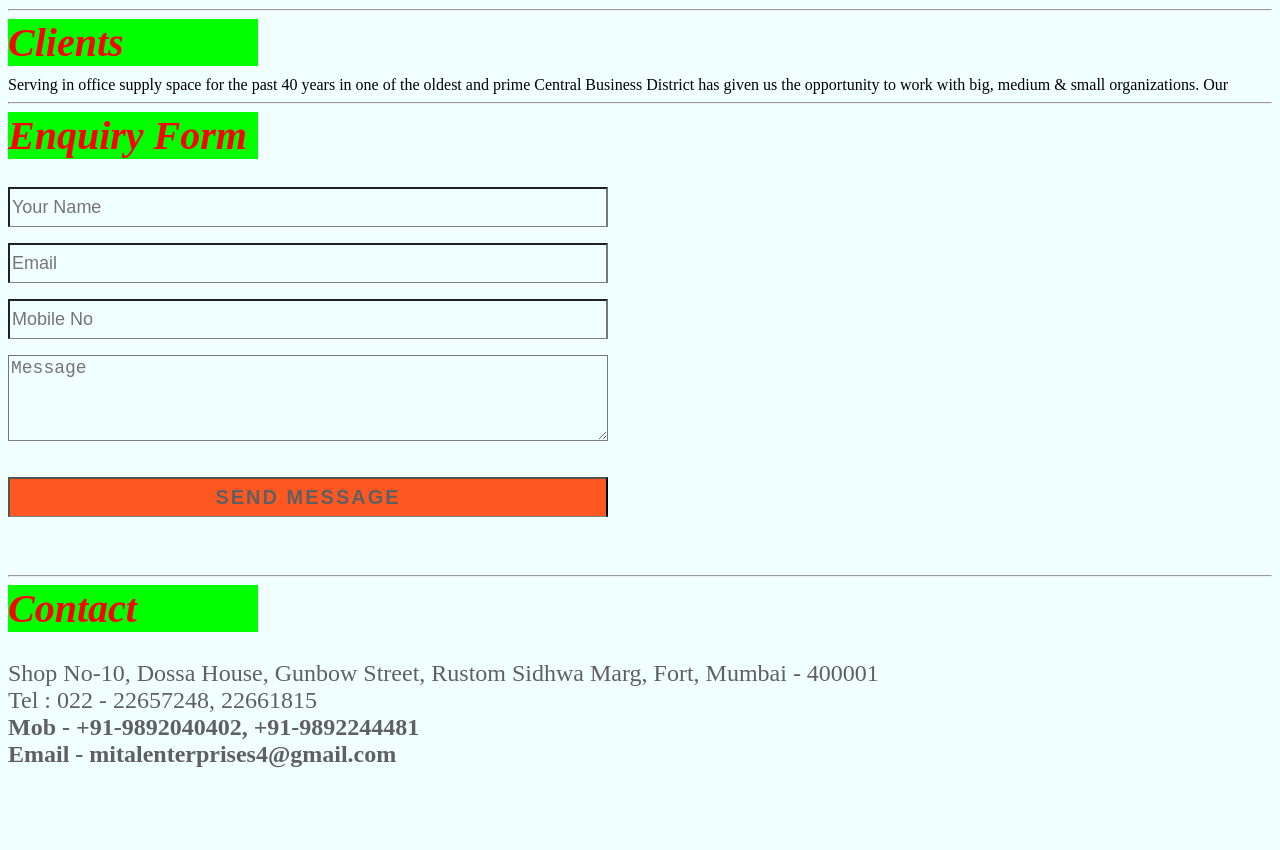
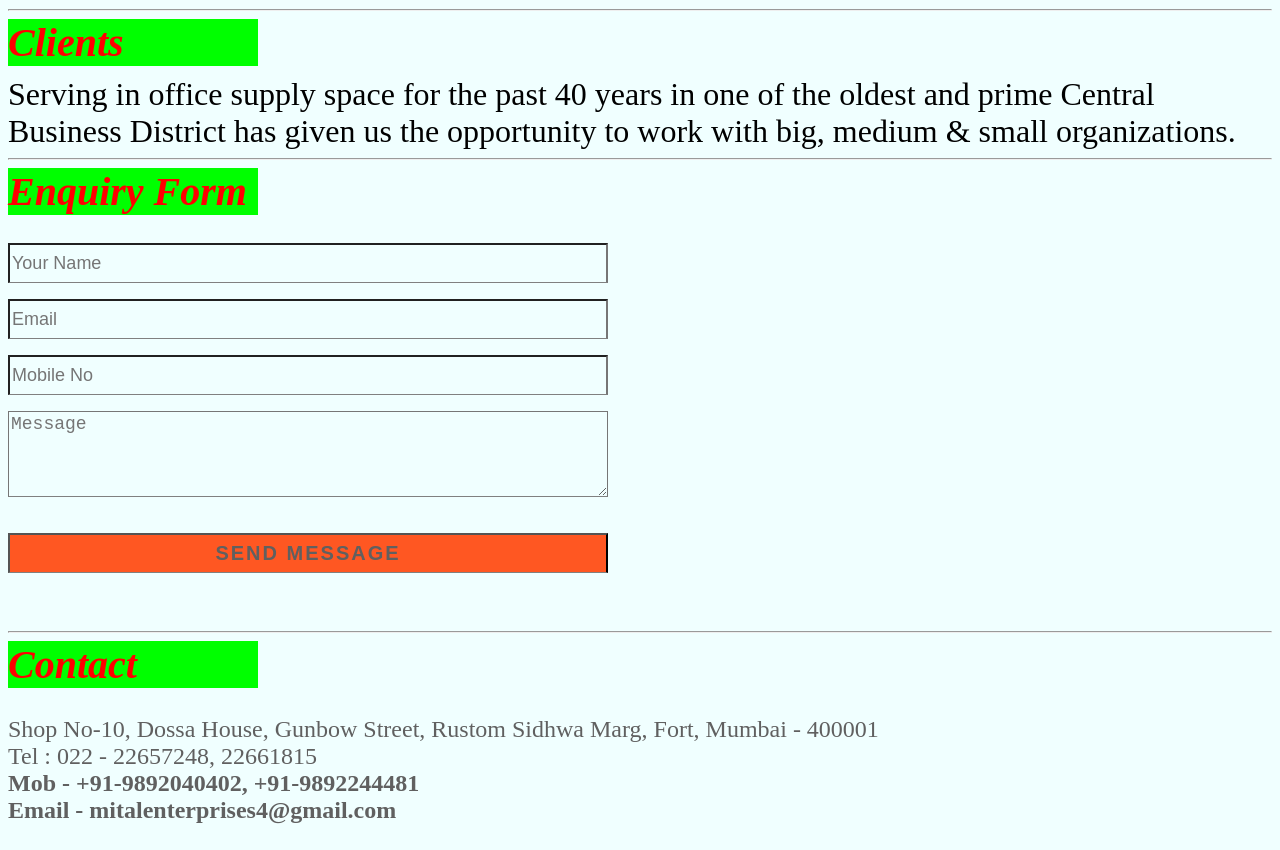
Before and after one commit to mitulgala4/mital_enterprises_final, a plain HTML site: page index.html in a window 1280 px wide. Shown: the part 2900-3750 px from the top of the page. Before the commit the page ends 3694 px from the top, so only its background shows below. Drawn offline with Linux system fonts and the light colour scheme.

Commit message:
Update index.html

```diff
--- a/index.html
+++ b/index.html
@@ -195,8 +195,7 @@ a:link{color:red;text-decoration:none;}
 	<hr />
 
 	<h2><a name="clients"></a>Clients</h2>
-	Serving in office supply space for the past 40 years in one of the oldest and prime Central Business District has given us the opportunity to work with big, medium & small organizations.
-	Our
+	<font size="+3">Serving in office supply space for the past 40 years in one of the oldest and prime Central Business District has given us the opportunity to work with big, medium & small organizations.</font>
 	<hr />
 
 	<h2><a name="enquiryform"></a>Enquiry Form</h2>
```
